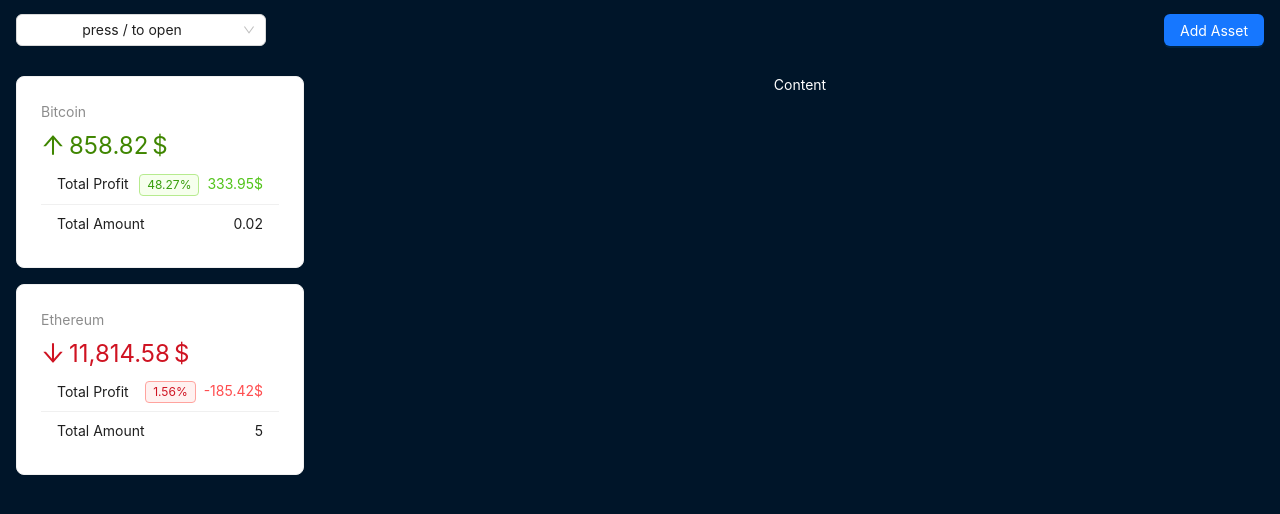
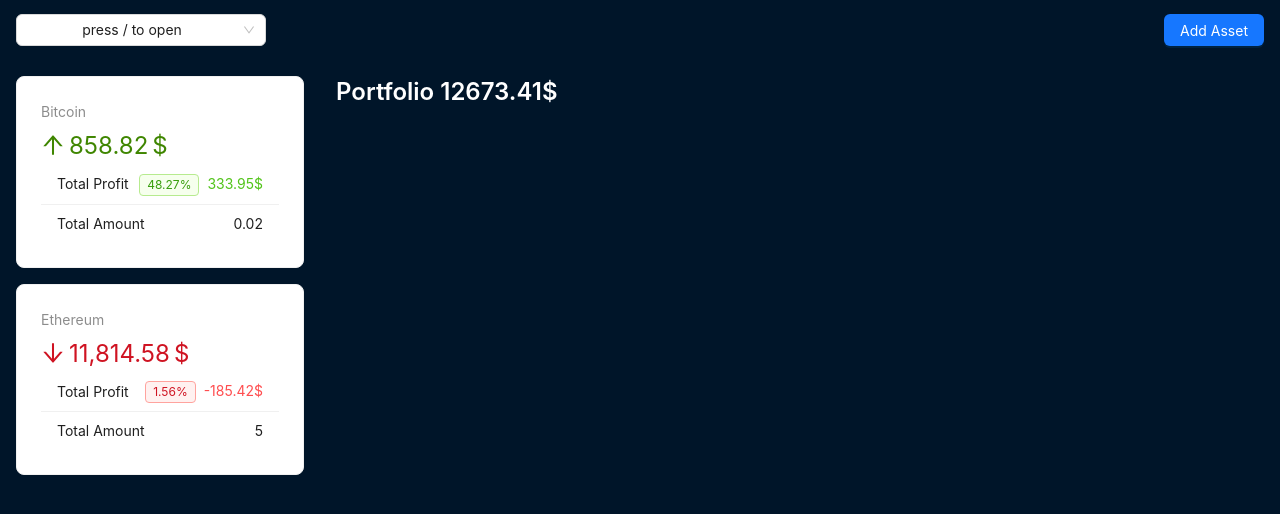
Before and after one commit to zxcviolence/crypto, a React (Vite) app: page / in a window 1280 px wide. Shown: the top 514 px of the page. Built offline with nearby package versions, Linux system fonts and the light colour scheme.

Commit message:
content part

```diff
--- a/src/components/Layout/AppContent/index.jsx
+++ b/src/components/Layout/AppContent/index.jsx
@@ -1,8 +1,25 @@
-import { Layout } from "antd";
+import { Layout, Typography } from "antd";
+import { useCrypto } from "../../../hooks/useCrypto";
 import styles from "./content.module.scss";
 
 export const AppContent = () => {
+  const { assets, crypto } = useCrypto();
+
+  const cryptoPriceMap = crypto.reduce((acc, coin) => {
+    acc[coin.id] = coin.price;
+    return acc;
+  }, {});
+
   return (
-    <Layout.Content className={styles.contentStyle}>Content</Layout.Content>
+    <Layout.Content className={styles.contentStyle}>
+      <Typography.Title level={3} style={{ textAlign: "left", color: "#fff" }}>
+        Portfolio{" "}
+        {assets
+          .map(asset => asset.amount * cryptoPriceMap[asset.id])
+          .reduce((acc, v) => (acc += v), 0)
+          .toFixed(2)}
+        $
+      </Typography.Title>
+    </Layout.Content>
   );
 };
```
